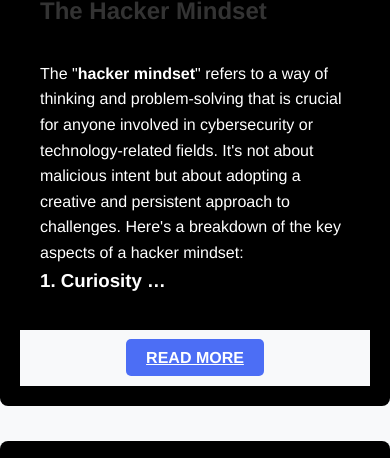
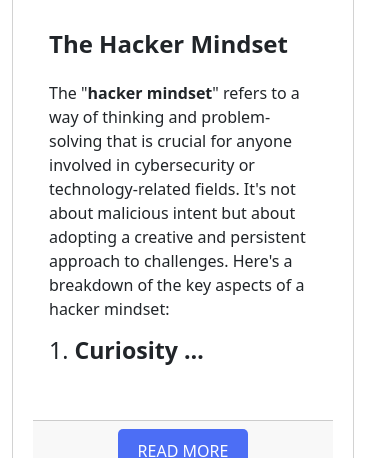
Before and after one commit to C9b3rD3vi1/cyberlock_web, a Django app: page /blog/ in a window 390 px wide. Shown: the part 469-927 px from the top of the page. Run offline with Django 4.2, Linux system fonts and the light colour scheme; data comes from the database, SQL or seed files in the repository; some libraries are stand-ins or nearby versions.

Commit message:
containers

```diff
--- a/static/css/blog_post.css
+++ b/static/css/blog_post.css
@@ -20,20 +20,14 @@ html, body {
     display: flex;
     flex-wrap: wrap;
     gap: 15px;
-    justify-content: center;
-    max-width: 100%;
+    justify-content: flex-start; /* Align cards from the left */
+    width: 100%;  /* Ensure row takes full width */
+    padding: 0;
+    margin: 0;
 }
 
 .container-fluid {
     padding: 0;
-}
-
-/* Blog Section Title */
-.blog h2 {
-    color: #111111;
-    font-size: 2.5rem;
-    margin-bottom: 40px;
-    text-align: center;
 }
 
 /* Card Styling */
@@ -111,7 +105,7 @@ html, body {
     content: "";
     position: absolute;
     inset: 0;
-    background: linear-gradient(-45deg, #fc00ff 0%, #00dbde 100%);
+    background: linear-gradient(-45deg, #d7f6f7 0%, #00dbde 100%);
     transform: scale(0.95);
     filter: blur(20px);
     z-index: -1;
@@ -137,42 +131,33 @@ html, body {
     background-color: #00c6ff;
 }
 
-/* Grid Styling */
-.row {
-    display: flex;
-    flex-wrap: wrap;
-    justify-content: flex-start;  /* Ensures cards align from the left */
-    width: 100%;                  /* Ensure row takes full width */
-    padding: 0;                   /* Remove any padding */
-    margin: 0;                    /* Remove margin */
-}
+/* Responsive Grid Styles */
 
-/* For 4 cards in a row */
-.col-lg-3, .col-md-4 {
-    flex: 1 1 calc(25% - 15px);   /* Ensure 4 cards per row */
-    box-sizing: border-box;
-    padding-left: 0;
-    padding-right: 0;
-}
-
-@media (max-width: 992px) {
+/* For 4 cards per row on large screens */
+@media (min-width: 1200px) {
     .card {
-        flex: 1 1 calc(33.33% - 15px);
-        margin-bottom: 15px;
+        flex: 1 1 calc(25% - 15px);  /* 4 cards per row */
     }
 }
 
-@media (max-width: 768px) {
+/* For 3 cards per row on medium screens */
+@media (max-width: 992px) {
     .card {
-        flex: 1 1 calc(50% - 15px);
-        margin-bottom: 15px;
+        flex: 1 1 calc(33.33% - 15px); /* 3 cards per row */
     }
 }
 
+/* For 2 cards per row on smaller screens */
+@media (max-width: 768px) {
+    .card {
+        flex: 1 1 calc(50% - 15px);  /* 2 cards per row */
+    }
+}
+
+/* For 1 card per row on very small screens */
 @media (max-width: 576px) {
     .card {
-        flex: 1 1 100%;
-        margin-bottom: 20px;
+        flex: 1 1 100%;  /* 1 card per row */
     }
 }
 
--- a/templates/blog_post.html
+++ b/templates/blog_post.html
@@ -17,7 +17,8 @@
 
     <!-- CSS Files -->
     <link rel="stylesheet" href="{% static 'css/blog_post.css' %}">
-    <link href="https://cdn.jsdelivr.net/npm/bootstrap-icons/font/bootstrap-icons.css" rel="stylesheet">
+    <link href="https://cdn.jsdelivr.net/npm/bootstrap@5.3.0-alpha3/dist/css/bootstrap.min.css" rel="stylesheet">
+
 
     <!-- JavaScript Files -->
     <script src="{% static 'js/blog_typed.js' %}" defer></script>
@@ -33,7 +34,7 @@
 
     <!-- Blog Section -->
     <main class="blog py-5">
-        <div class="container-fluid">
+        <div class="container">
             <!-- Section Title -->
             <h2 class="text-center mb-4">Latest Blog Posts</h2>
 
```
